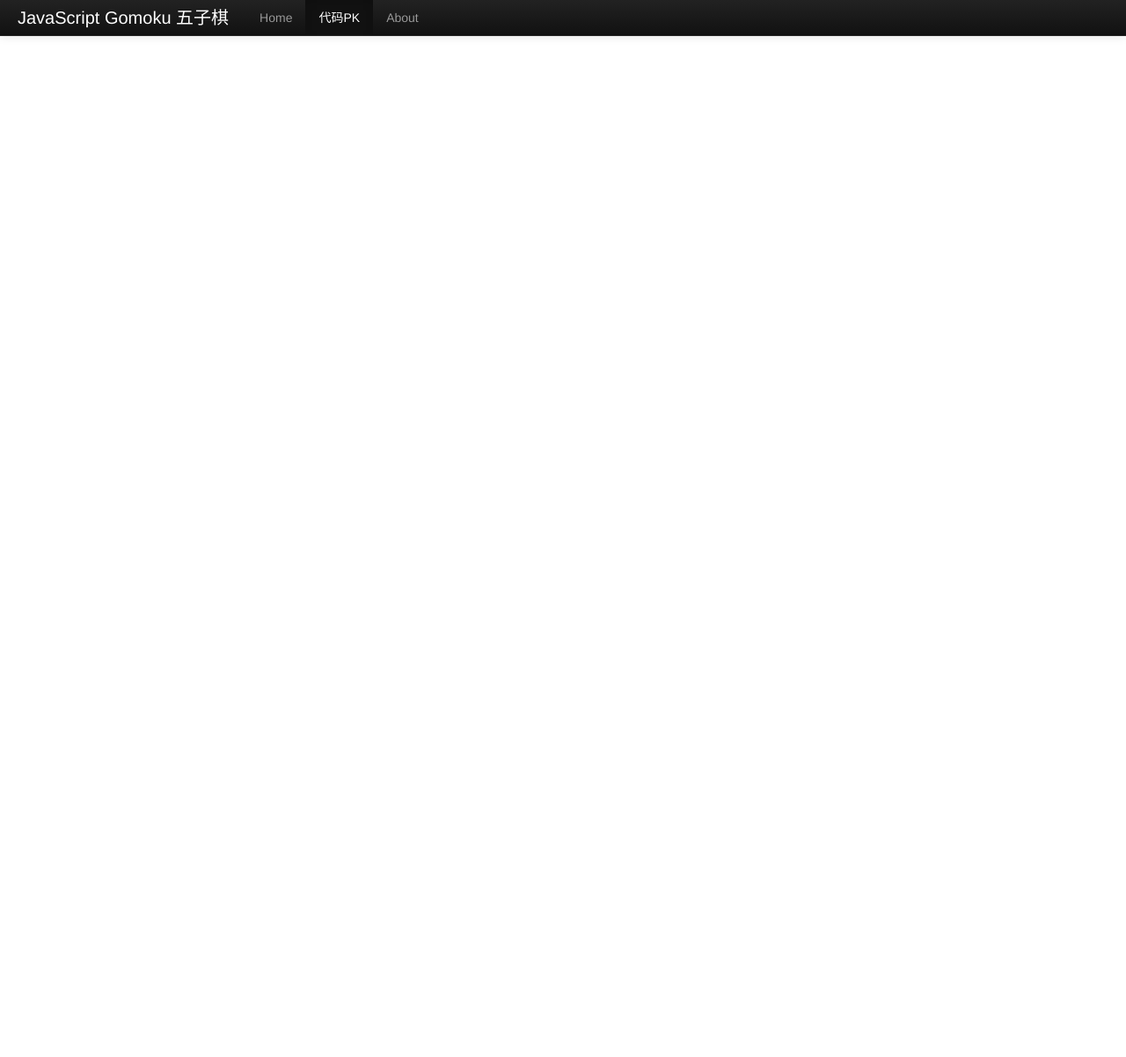
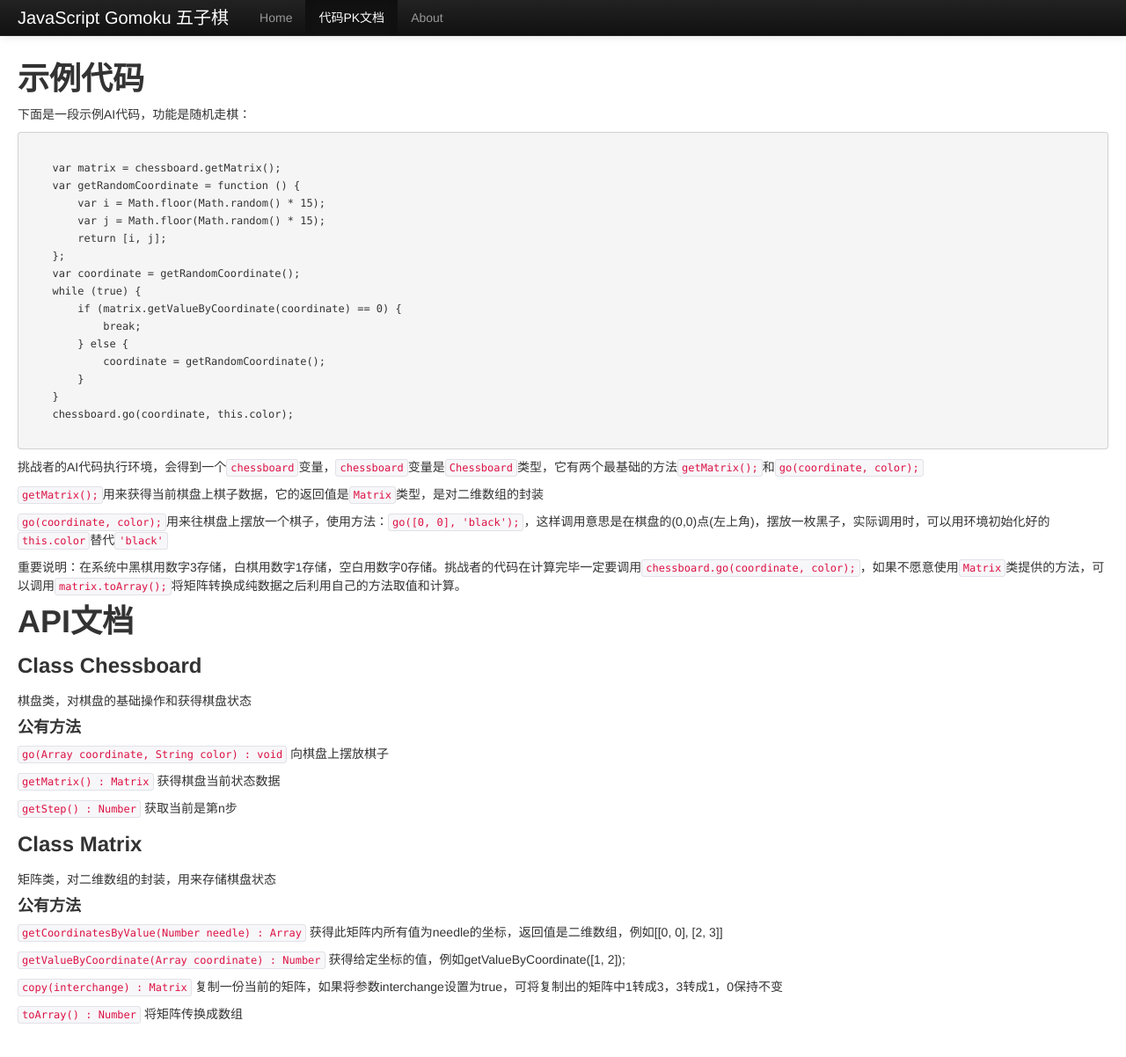
Before and after one commit to supchao/javascript-gomoku, a plain HTML site: page doc.html in a window 1280 px wide. Shown: the whole page at 88% size. Before the commit the page ends 800 px from the top, so only its background shows below. Drawn offline with Linux system fonts and the light colour scheme.

Commit message:
代码pk文档

```diff
--- a/class/Gomoku.js
+++ b/class/Gomoku.js
@@ -60,6 +60,7 @@ Gomoku.prototype.changeColor = function (color) {
 Gomoku.getChallenger = function (code) {
     var func = '' +
         '(function () {' +
+        '    window = {};' +
         '    var Challenger = function () {}; ' +
         '    Challenger.prototype = new Player(); ' +
         '    Challenger.prototype.play = function (chessboard) {' +
--- a/class/Matrix.js
+++ b/class/Matrix.js
@@ -27,7 +27,7 @@ var Matrix = function (size) {
 };
 
 /**
- * 获得此矩阵内所有为needle的坐标
+ * 获得此矩阵内所有值为needle的坐标
  * @param needle
  * @return {Array}
  */
@@ -135,6 +135,27 @@ Matrix.prototype.copy = function (interchange) {
     return matrix;
 };
 
+/**
+ * 转换matrix成array
+ * @return {Array}
+ */
+Matrix.prototype.toArray = function () {
+    var retArray = [];
+    var rowArray;
+    var length = this.data.length;
+    var data = this.data;
+    var i, j;
+
+    for (i = 0; i < length; i++) {
+        rowArray = [];
+        for (j = 0; j < data[i].length; j++) {
+            rowArray.push(data[i][j]);
+        }
+        retArray.push(rowArray);
+    }
+    return retArray;
+};
+
 Matrix.prototype.shrink = function () {
     var minI = this.size - 1;
     var minJ = this.size - 1;
--- a/doc.html
+++ b/doc.html
@@ -5,18 +5,6 @@
     <title>JavaScript Gomoku 五子棋 v1.1</title>
     <link rel="stylesheet" href="bootstrap/css/bootstrap.min.css"/>
     <link rel="stylesheet" href="css/five.css"/>
-
-    <script src="class/Gomoku.js"></script>
-    <script src="class/Schema.js"></script>
-    <script src="class/Matrix.js"></script>
-
-    <script src="class/Player.js"></script>
-    <script src="class/Ai.js"></script>
-    <script src="class/Person.js"></script>
-
-    <script src="class/Chessboard.js"></script>
-    <script src="js/jquery-1.8.1.min.js"></script>
-    <script src="js/index.js"></script>
 </head>
 <body>
 <div class="navbar navbar-inverse navbar-fixed-top">
@@ -31,7 +19,7 @@
             <div class="nav-collapse collapse">
                 <ul class="nav">
                     <li class=""><a href="index.html">Home</a></li>
-                    <li class="active"><a href="doc.html">代码PK</a></li>
+                    <li class="active"><a href="doc.html">代码PK文档</a></li>
                     <li><a href="http://code.google.com/p/javascript-gomoku/">About</a></li>
                 </ul>
             </div>
@@ -40,6 +28,63 @@
 </div>
 <div class="container-fluid">
     <div class="row-fluid">
+        <h1>示例代码</h1>
+        <p>下面是一段示例AI代码，功能是随机走棋：</p>
+        <pre><code>
+    var matrix = chessboard.getMatrix();
+    var getRandomCoordinate = function () {
+        var i = Math.floor(Math.random() * 15);
+        var j = Math.floor(Math.random() * 15);
+        return [i, j];
+    };
+    var coordinate = getRandomCoordinate();
+    while (true) {
+        if (matrix.getValueByCoordinate(coordinate) == 0) {
+            break;
+        } else {
+            coordinate = getRandomCoordinate();
+        }
+    }
+    chessboard.go(coordinate, this.color);
+        </code></pre>
+        <p>挑战者的AI代码执行环境，会得到一个<code>chessboard</code>变量，<code>chessboard</code>变量是<code>Chessboard</code>类型，它有两个最基础的方法<code>getMatrix();</code>和<code>go(coordinate, color);</code></p>
+        <p><code>getMatrix();</code>用来获得当前棋盘上棋子数据，它的返回值是<code>Matrix</code>类型，是对二维数组的封装</p>
+        <p><code>go(coordinate, color);</code>用来往棋盘上摆放一个棋子，使用方法：<code>go([0, 0], 'black');</code>，这样调用意思是在棋盘的(0,0)点(左上角)，摆放一枚黑子，实际调用时，可以用环境初始化好的<code>this.color</code>替代<code>'black'</code></p>
+        <p>重要说明：在系统中黑棋用数字3存储，白棋用数字1存储，空白用数字0存储。挑战者的代码在计算完毕一定要调用<code>chessboard.go(coordinate, color);</code>，如果不愿意使用<code>Matrix</code>类提供的方法，可以调用<code>matrix.toArray();</code>将矩阵转换成纯数据之后利用自己的方法取值和计算。</p>
+        <div>
+            <h1>API文档</h1>
+            <div>
+                <h3>Class Chessboard</h3>
+                <p>棋盘类，对棋盘的基础操作和获得棋盘状态</p>
+                <h4>公有方法</h4>
+                <p>
+                    <code>go(Array coordinate, String color) : void</code> 向棋盘上摆放棋子
+                </p>
+                <p>
+                    <code>getMatrix() : Matrix</code> 获得棋盘当前状态数据
+                </p>
+                <p>
+                    <code>getStep() : Number</code> 获取当前是第n步
+                </p>
+            </div>
+            <div>
+                <h3>Class Matrix</h3>
+                <p>矩阵类，对二维数组的封装，用来存储棋盘状态</p>
+                <h4>公有方法</h4>
+                <p>
+                    <code>getCoordinatesByValue(Number needle) : Array</code> 获得此矩阵内所有值为needle的坐标，返回值是二维数组，例如[[0, 0], [2, 3]]
+                </p>
+                <p>
+                    <code>getValueByCoordinate(Array coordinate) : Number</code> 获得给定坐标的值，例如getValueByCoordinate([1, 2]);
+                </p>
+                <p>
+                    <code>copy(interchange) : Matrix</code> 复制一份当前的矩阵，如果将参数interchange设置为true，可将复制出的矩阵中1转成3，3转成1，0保持不变
+                </p>
+                <p>
+                    <code>toArray() : Number</code> 将矩阵传换成数组
+                </p>
+            </div>
+        </div>
     </div>
 </div>
 </body>
```
Also changed, not shown: index.html (+1 -1 lines), class/TestAi.js (indentation only).
